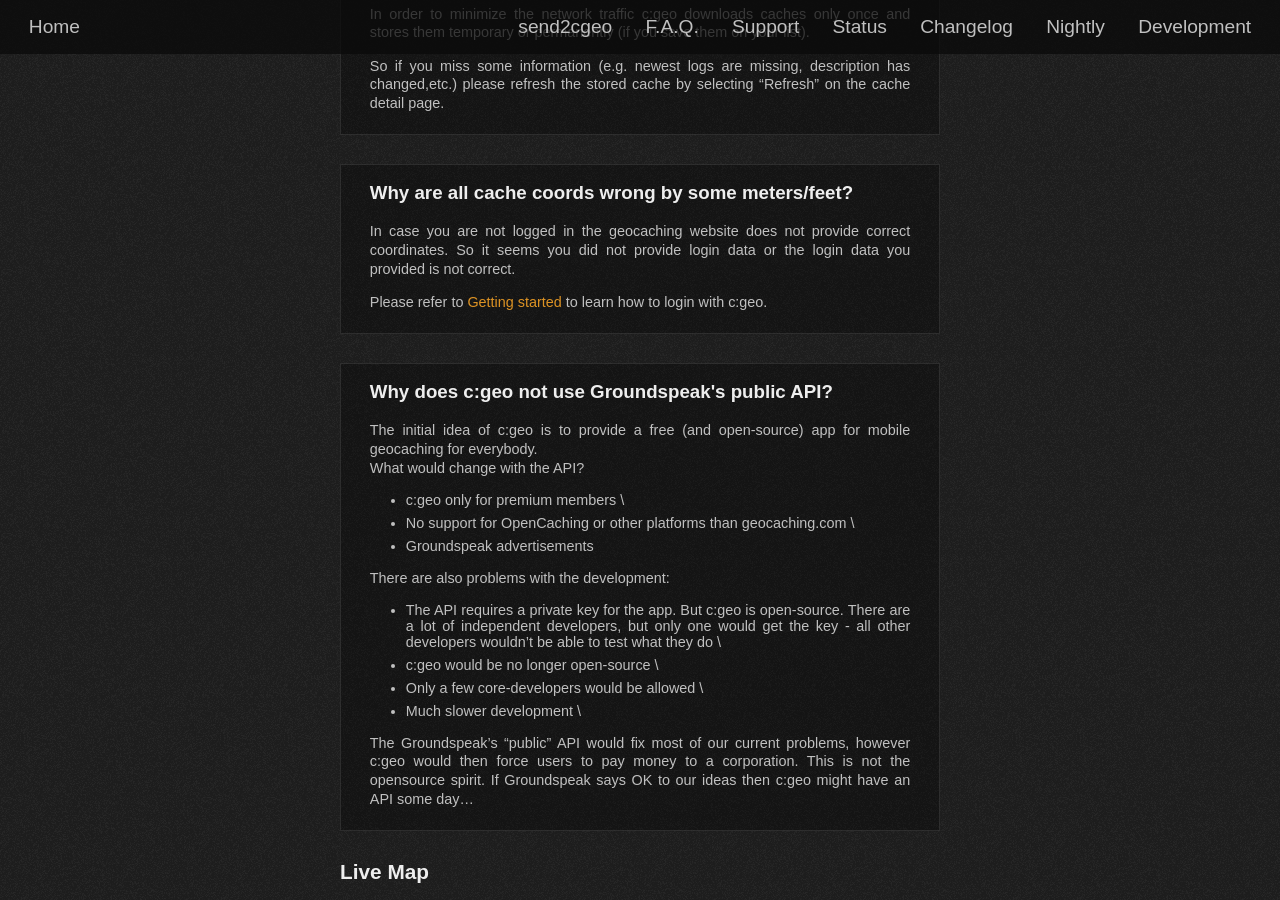
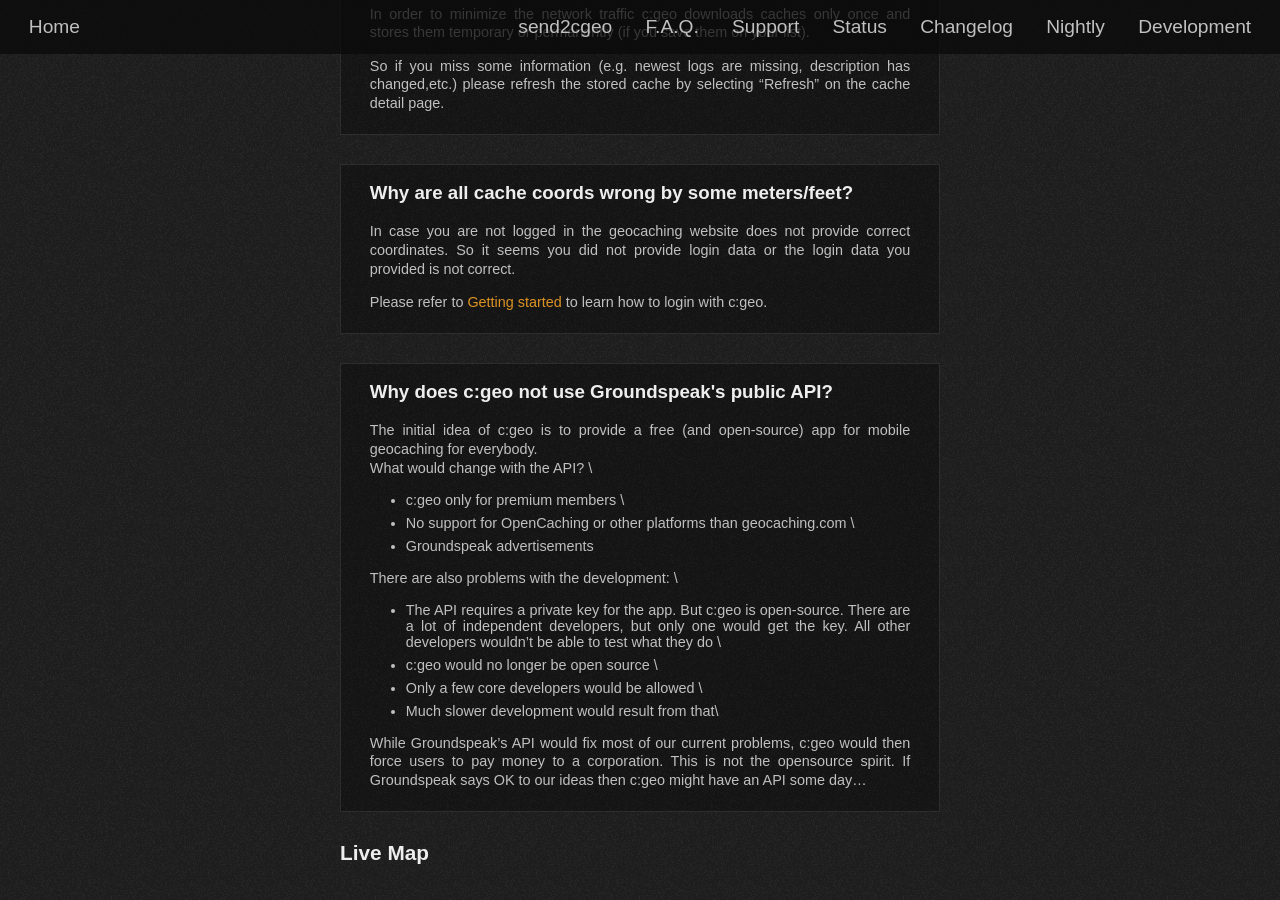
Before and after one commit to cgeo/cgeo.github.io, a Jekyll site: the page built from faq.html, in a window 1280 px wide and 900 px high, scrolled down 2652 px. Built offline with Jekyll 4.4.1, drawn with Linux system fonts in a browser that asks for light colours; some web fonts are replaced.

Commit message:
Syntax and Typo corrections

```diff
--- a/_data/faq.yml
+++ b/_data/faq.yml
@@ -91,18 +91,18 @@
       - title: Why does c:geo not use Groundspeak's public API?
         content: |
           The initial idea of c:geo is to provide a free (and open-source) app for mobile geocaching for everybody. \\
-          What would change with the API?
+          What would change with the API? \\
           - c:geo only for premium members \\
           - No support for OpenCaching or other platforms than geocaching.com \\
           - Groundspeak advertisements
 
-          There are also problems with the development:
-          - The API requires a private key for the app. But c:geo is open-source. There are a lot of independent developers, but only one would get the key - all other developers wouldn't be able to test what they do \\
-          - c:geo would be no longer open-source \\
-          - Only a few core-developers would be allowed \\
-          - Much slower development \\
+          There are also problems with the development: \\
+          - The API requires a private key for the app. But c:geo is open-source. There are a lot of independent developers, but only one would get the key. All other developers wouldn't be able to test what they do \\
+          - c:geo would no longer be open source \\
+          - Only a few core developers would be allowed \\
+          - Much slower development would result from that\\
 
-          The Groundspeak's "public" API would fix most of our current problems, however c:geo would then force users to pay money to a corporation. This is not the opensource spirit.
+          While Groundspeak's API would fix most of our current problems, c:geo would then force users to pay money to a corporation. This is not the opensource spirit.
           If Groundspeak says OK to our ideas then c:geo might have an API some day...
 
 - title: Live Map
```
